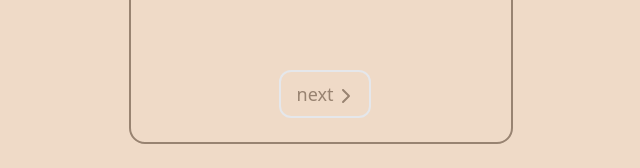
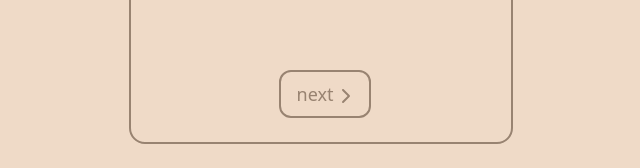
Before and after one commit to vladk7072/react-engwords-app, a React (Create React App) app: page /adding-words in a window 1280 px wide. Shown: the part 616-784 px from the top of the page, without its empty margins (319-959 px from the left). Built offline with nearby package versions, Linux system fonts and the light colour scheme.

Commit message:
chore: non commit

```diff
--- a/src/app.scss
+++ b/src/app.scss
@@ -12,7 +12,7 @@
   @apply font-medium flex justify-between items-center w-[100%] pl-3 pb-5 pt-2;
 }
 .button {
-  @apply px-4 py-2 flex items-center border-2 rounded-xl hover:cursor-pointer select-none;
+  @apply px-4 py-2 flex items-center border-2 border-[#988371] rounded-xl hover:cursor-pointer select-none;
 }
 .word {
   @apply rounded w-[100%] text-center px-1 py-[5%] sm:px-2 sm:py-[10%] h-[100%] flex flex-col justify-around;
```
